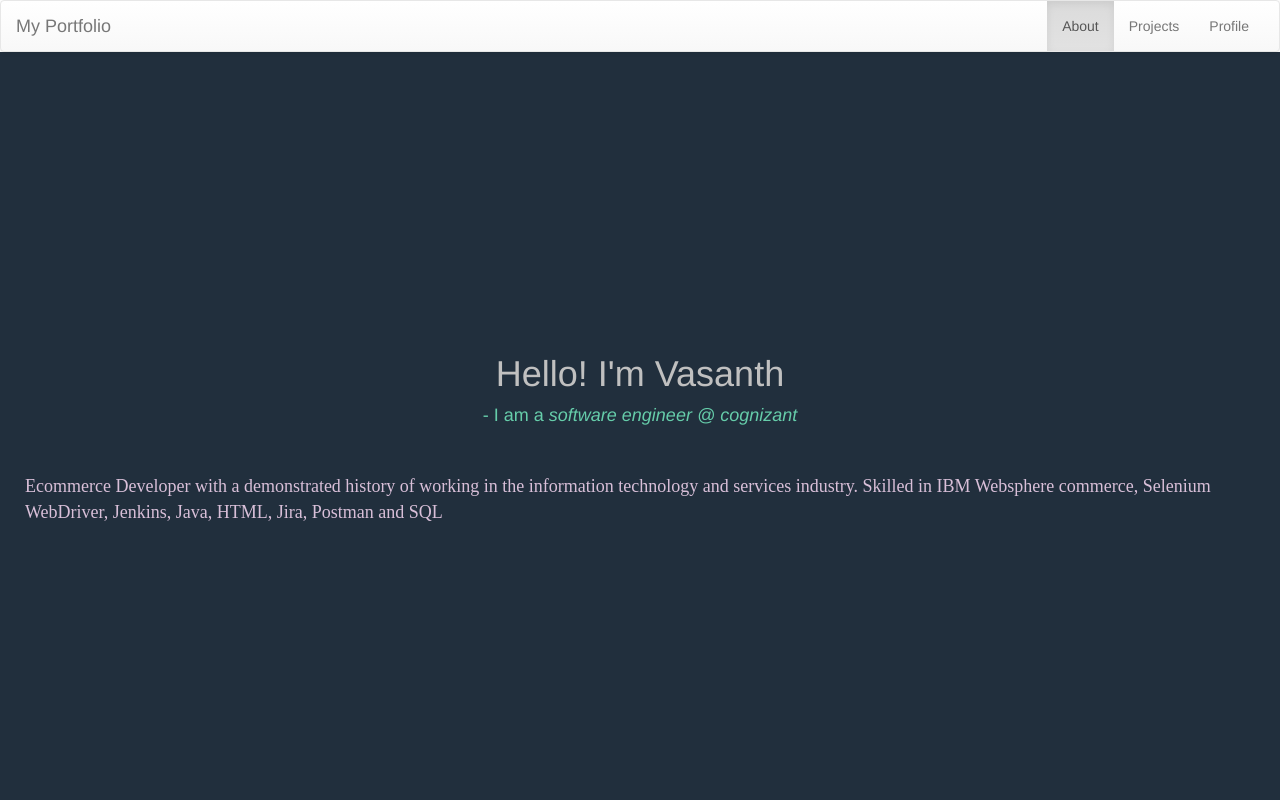
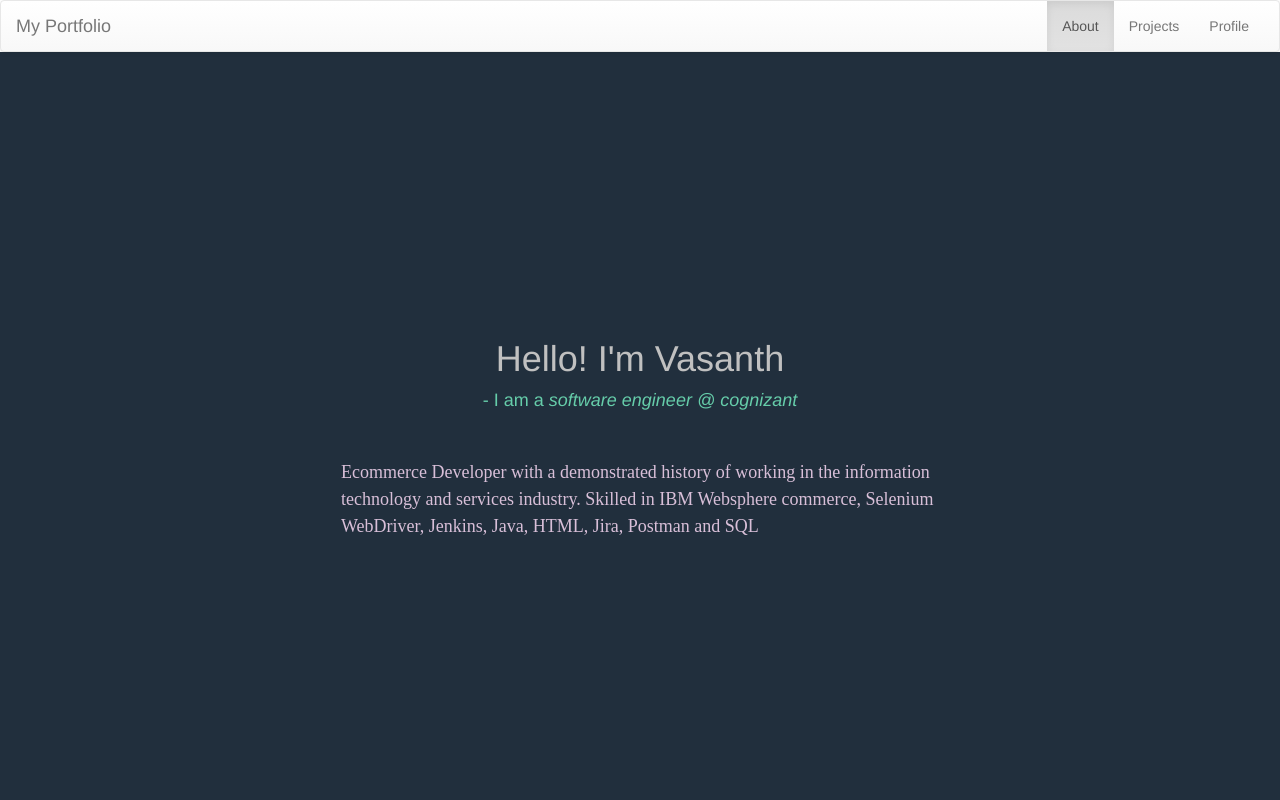
Before and after one commit to jvasanthakumar94/my_portfolio, a plain HTML site: page index.html in a window 1280 px wide. Shown: the top 800 px of the page. Drawn offline with nearby package versions, Linux system fonts and the light colour scheme.

Commit message:
line height added

```diff
--- a/style.css
+++ b/style.css
@@ -28,13 +28,20 @@ html{
   color: mediumaquamarine;
   font-size: 18px;
 }
-.about{
+.about {
   color: thistle;
-    width: 100%;
-    padding: 25px;
-    margin: 10px;
-    font-size: large;
-    font-family: -webkit-pictograph;
+  width: 36em;
+  max-width: 100%;
+  padding: 25px;
+  margin: 10px;
+  font-size: 18px;
+  line-height: 1.5;
+  font-family: -webkit-pictograph;
+}
+@media (max-width: 320px) {
+  .about {
+    font-size: 16px;
+  }
 }
 #welcome-section h1{
   color: silver;
```
